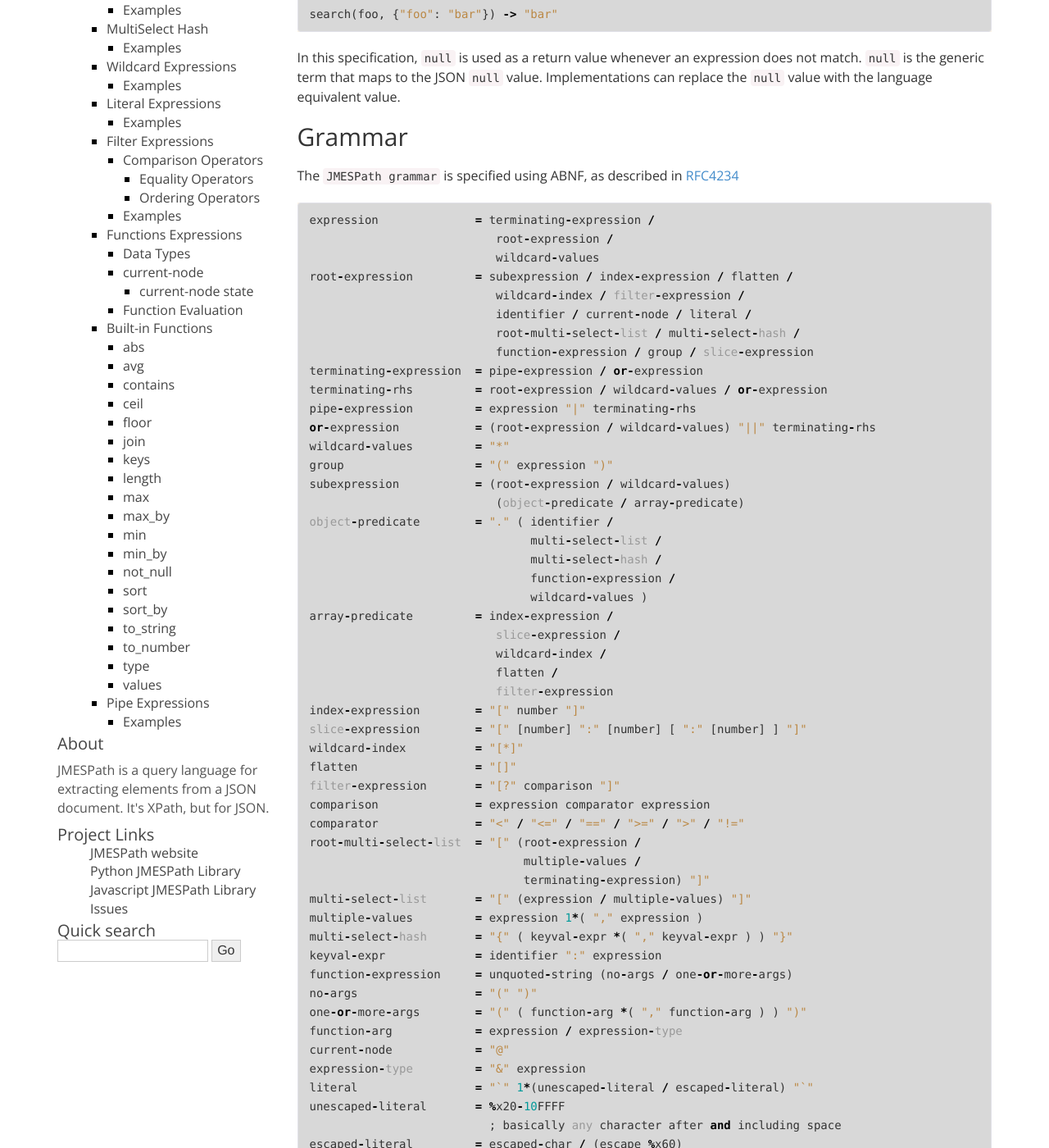
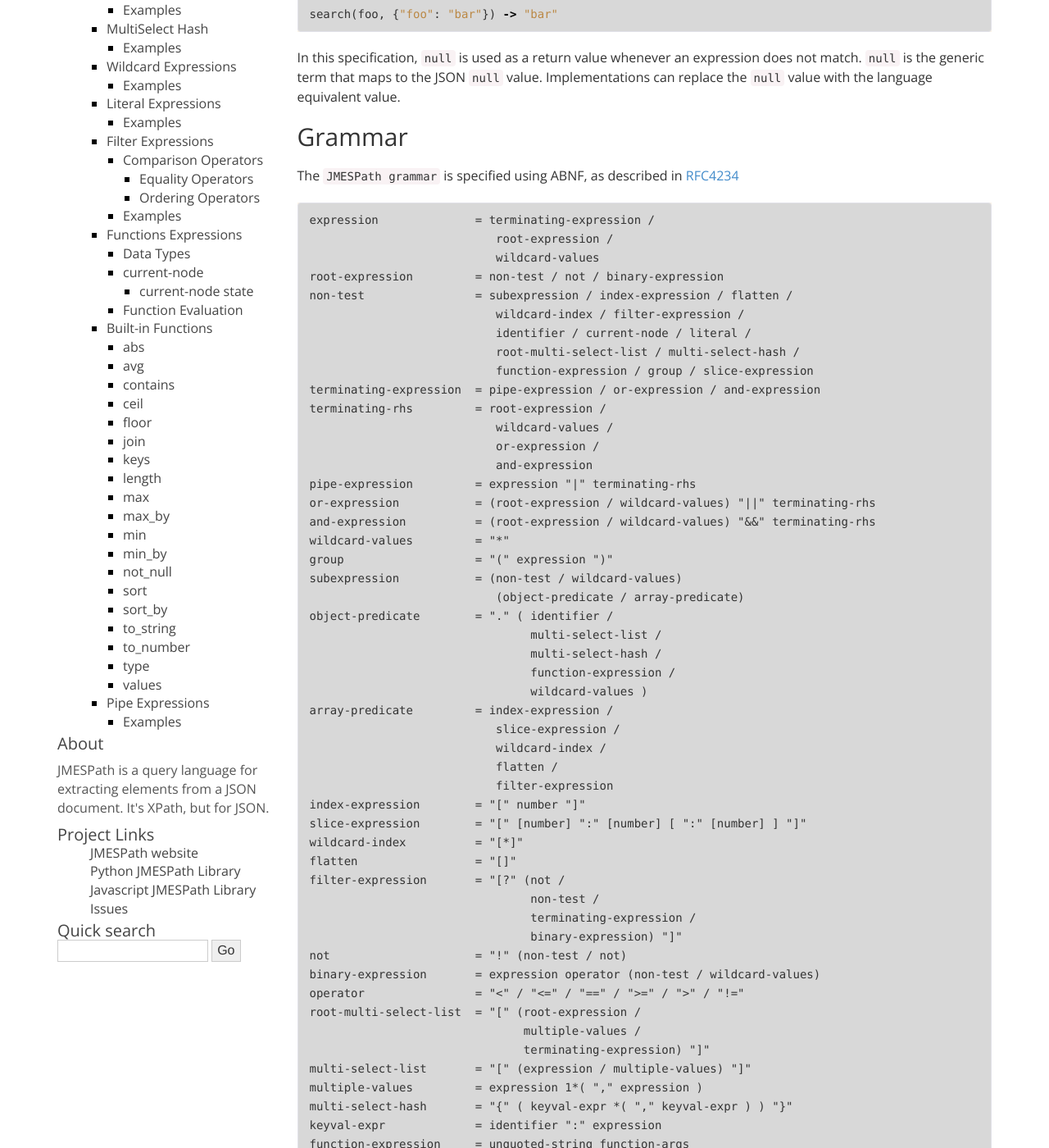
Before and after one commit to jmespath/jmespath.site, a Sphinx documentation site: the page built from docs/specification.rst, in a window 1280 px wide and 1400 px high, scrolled down 366 px. Shown: the whole window at 82% size. Built offline with Sphinx 7.4.7, drawn with Linux system fonts in a browser that asks for light colours; comment, search, counter and statistics services are not loaded; some of the changed text lies outside the part shown.

Commit message:
Adding binary and unary expressions.
Added an "and-expression".
Added a "not" expression.
not and binary expressions can be at the root level.
Filter expressions now support unary conditions.
Simplified function argument grammar.
Fixed a bug in how literals were described.

```diff
--- a/docs/jmespath-grammar.txt
+++ b/docs/jmespath-grammar.txt
@@ -1,18 +1,23 @@
 expression              = terminating-expression /
                            root-expression /
                            wildcard-values
-root-expression         = subexpression / index-expression / flatten /
+root-expression         = non-test / not / binary-expression
+non-test                = subexpression / index-expression / flatten /
                            wildcard-index / filter-expression /
                            identifier / current-node / literal /
                            root-multi-select-list / multi-select-hash /
                            function-expression / group / slice-expression
-terminating-expression  = pipe-expression / or-expression
-terminating-rhs         = root-expression / wildcard-values / or-expression
+terminating-expression  = pipe-expression / or-expression / and-expression
+terminating-rhs         = root-expression /
+                           wildcard-values /
+                           or-expression /
+                           and-expression
 pipe-expression         = expression "|" terminating-rhs
 or-expression           = (root-expression / wildcard-values) "||" terminating-rhs
+and-expression          = (root-expression / wildcard-values) "&&" terminating-rhs
 wildcard-values         = "*"
 group                   = "(" expression ")"
-subexpression           = (root-expression / wildcard-values)
+subexpression           = (non-test / wildcard-values)
                            (object-predicate / array-predicate)
 object-predicate        = "." ( identifier /
                                 multi-select-list /
@@ -28,9 +33,13 @@ index-expression        = "[" number "]"
 slice-expression        = "[" [number] ":" [number] [ ":" [number] ] "]"
 wildcard-index          = "[*]"
 flatten                 = "[]"
-filter-expression       = "[?" comparison "]"
-comparison              = expression comparator expression
-comparator              = "<" / "<=" / "==" / ">=" / ">" / "!="
+filter-expression       = "[?" (not /
+                                non-test /
+                                terminating-expression /
+                                binary-expression) "]"
+not                     = "!" (non-test / not)
+binary-expression       = expression operator (non-test / wildcard-values)
+operator                = "<" / "<=" / "==" / ">=" / ">" / "!="
 root-multi-select-list  = "[" (root-expression /
                                multiple-values /
                                terminating-expression) "]"
@@ -38,16 +47,15 @@ multi-select-list       = "[" (expression / multiple-values) "]"
 multiple-values         = expression 1*( "," expression )
 multi-select-hash       = "{" ( keyval-expr *( "," keyval-expr ) ) "}"
 keyval-expr             = identifier ":" expression
-function-expression     = unquoted-string (no-args / one-or-more-args)
-no-args                 = "(" ")"
-one-or-more-args        = "(" ( function-arg *( "," function-arg ) ) ")"
+function-expression     = unquoted-string function-args
+function-args           = "(" [function-arg *("," function-arg)] ")"
 function-arg            = expression / expression-type
 current-node            = "@"
 expression-type         = "&" expression
 literal                 = "`" 1*(unescaped-literal / escaped-literal) "`"
-unescaped-literal       = %x20-10FFFF
-                          ; basically any character after and including space
-escaped-literal         = escaped-char / (escape %x60)
+unescaped-literal       = %x20-59 / %x61-10FFFF
+                          ; Any character after and including space, but not `
+escaped-literal         = escaped-char / (escape "`")
 number                  = ["-"] 1*DIGIT
 identifier              = unquoted-string / quoted-string
 unquoted-string         = (ALPHA / "_") *(DIGIT / ALPHA / "_")
```
